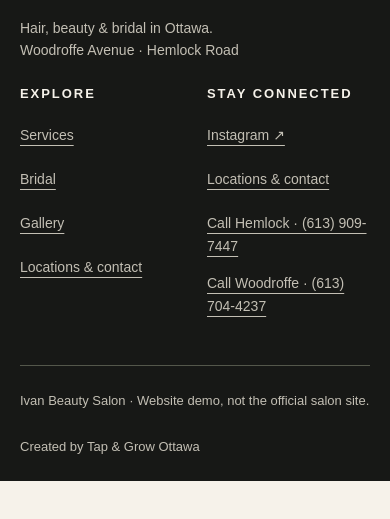
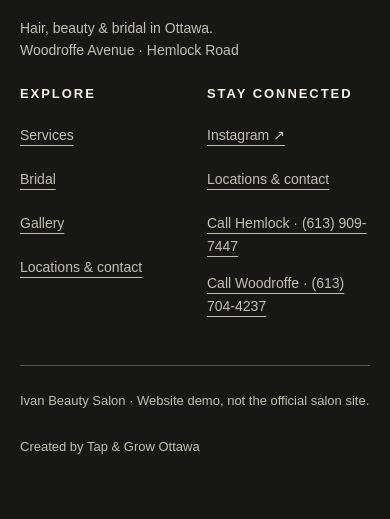
Before and after one commit to Mojiiv1/ivan-growth-page, a website: page website/index.html in a window 390 px wide. Shown: the part 4562-5081 px from the top of the page. Before the commit the page ends 5043 px from the top, so only its background shows below. Drawn offline with Linux system fonts and the light colour scheme.

Commit message:
Fix mobile footer clearance

```diff
--- a/website/assets/styles.css
+++ b/website/assets/styles.css
@@ -108,3 +108,10 @@ h2,h3{line-height:1.12}
   .visit-card{padding-top:1.25rem}
   .location-full .actions{align-items:flex-start}
 }
+
+
+
+/* Keep fixed mobile actions from covering footer content. */
+@media(max-width:760px){
+  .footer{padding-bottom:calc(6.5rem + env(safe-area-inset-bottom))}
+}
```
